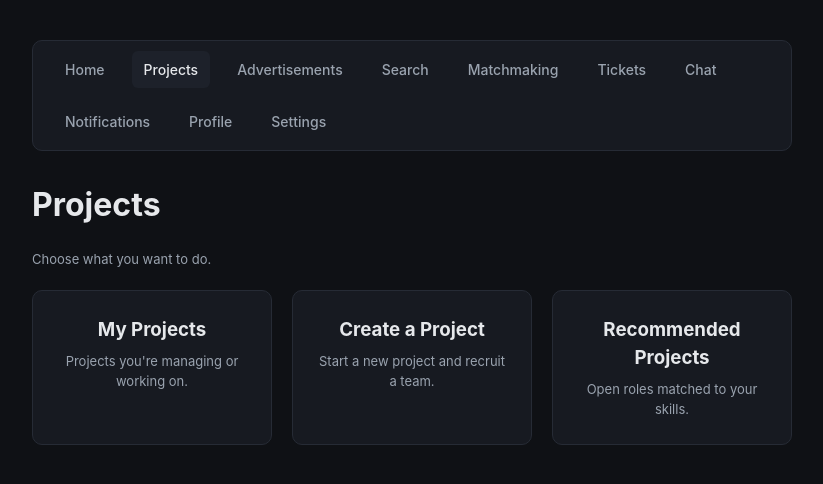
After one commit to TalismanTeam/Unitus, a Django app: page /projects/ in a window 1280 px wide. The commit adds this page. Shown: the top 484 px of the page, without its empty margins (228-1051 px from the left). Run offline with Django 5.2, Linux system fonts and the light colour scheme; the visitor is signed in with stand-in values (Sample User, id 1); parts of the project's set-up code (start-up, migrations or seed data) failed here and were passed over.

Commit message:
changed the dashboard to user profile fixed the url namings

```diff
--- a/unitus/accounts/urls.py
+++ b/unitus/accounts/urls.py
@@ -19,7 +19,14 @@ urlpatterns = [
     path('register/', views.register_view, name='register'),
     path('login/', views.login_view, name='login'),
     path('logout/', views.logout_view, name='logout'),
-    path('dashboard/', views.dashboard_view, name='dashboard'),
+
+    # Was 'dashboard/' -> now lives conceptually under "Projects > My Projects".
+    # URL path/name changed so it's no longer reachable as a standalone
+    # top-level nav item; it's now only linked to from the Projects hub page.
+    # NOTE: dashboard_projects_view (the JSON API dashboard.js calls) is
+    # untouched — its URL, name, and response shape are all unchanged.
+    path('my-projects/', views.my_projects_view, name='my-projects'),
+
     path('profile/', views.profile_page_view, name='profile-page'),
     path('profile/edit/', views.profile_edit_view, name='profile-edit'),
     path('profile/<int:id>/', views.profile_page_view, name='profile-page-detail'),
--- a/unitus/projects/urls.py
+++ b/unitus/projects/urls.py
@@ -4,7 +4,15 @@ from . import views
 app_name = "projects"
 
 urlpatterns = [
-    path('', views.home, name='home'),
+    # New: the "Projects" nav link now lands here — a hub page with
+    # 3 buttons (My Projects / Create a Project / Recommended Projects).
+    path('', views.projects_hub, name='home'),
+
+    # Was 'views.home' at '' / name='home'. It already builds a
+    # skill-matched job-ad "suggestions" list plus jobad/user search, so
+    # it's reused as-is for the new "Recommended Projects" button.
+    path('browse/', views.browse, name='browse'),
+
     path('new/', views.project_create, name='project_create'),
     path('<int:pk>/add-role/', views.project_add_role, name='project_add_role'),
     path('<int:pk>/workspace/', views.project_workspace, name='project_workspace'),
--- a/unitus/projects/views.py
+++ b/unitus/projects/views.py
@@ -21,7 +21,25 @@ from .permissions import can_view_workspace, is_active_member, is_project_pm
 from .services import sync_job_ad_status_for_role
 
 
-def home(request):
+@login_required
+def projects_hub(request):
+    """
+    New landing page for the "Projects" nav link: just 3 buttons that
+    route to the pages that already exist elsewhere.
+      - My Projects        -> accounts:my-projects (the old dashboard.html)
+      - Create a Project   -> projects:project_create
+      - Recommended Projects -> projects:browse (the old views.home)
+    """
+    return render(request, 'projects/hub.html')
+
+
+def browse(request):
+    """
+    Was `home` at /projects/ (name='home'). Unchanged logic — job-ad /
+    user search plus skill-matched suggestions — just moved to
+    /projects/browse/ (name='browse') and used as the destination for the
+    hub's "Recommended Projects" button.
+    """
 
     query = request.GET.get('q', '').strip()
     search_type = request.GET.get('type', 'jobads')
@@ -272,7 +290,7 @@ def project_delete(request, pk):
     if request.method == 'POST':
         project.delete()
         messages.success(request, 'Project deleted successfully.')
-        return redirect('accounts:dashboard')
+        return redirect('accounts:my-projects')
 
     return render(request, 'projects/project_delete_confirm.html', {'project': project})
 
@@ -356,7 +374,7 @@ def project_resign(request, pk):
                 sync_job_ad_status_for_role(member.project_role)
 
             messages.success(request, 'You have resigned from the project.')
-            return redirect('accounts:dashboard')
+            return redirect('accounts:my-projects')
     else:
         form = ProjectResignForm()
 
--- /dev/null
+++ b/unitus/templates/projects/hub.html
@@ -0,0 +1,51 @@
+{% load static %}
+<!DOCTYPE html>
+<html lang="en" dir="ltr">
+<head>
+  <meta charset="UTF-8">
+  <meta name="viewport" content="width=device-width, initial-scale=1.0">
+  <link rel="stylesheet" href="{% static 'css/styles.css' %}">
+  <title>Unitas - Projects</title>
+</head>
+<body>
+  <div class="container">
+    <nav>
+      <a href="{% url 'home' %}">Home</a>
+      <a href="{% url 'projects:home' %}" class="active">Projects</a>
+      <a href="project_advertisements.html">Advertisements</a>
+      <a href="search.html">Search</a>
+      <a href="matching.html">Matchmaking</a>
+      <a href="ticketManagement.html">Tickets</a>
+      <a href="chat.html">Chat</a>
+      <a href="notification.html">Notifications</a>
+      <a href="{% url 'accounts:profile-page' %}">Profile</a>
+      <a href="settings.html">Settings</a>
+    </nav>
+
+    <main>
+      <h1>Projects</h1>
+      <p class="hint">Choose what you want to do.</p>
+
+      <div style="display: flex; gap: 20px; flex-wrap: wrap; margin-top: 20px;">
+        <a href="{% url 'accounts:my-projects' %}"
+           style="flex: 1; min-width: 220px; background: var(--surface); border: 1px solid var(--border); border-radius: var(--radius); padding: 25px; text-decoration: none; text-align: center; color: var(--text);">
+          <h3 style="margin: 0 0 8px;">My Projects</h3>
+          <p class="hint" style="margin: 0;">Projects you're managing or working on.</p>
+        </a>
+
+        <a href="{% url 'projects:project_create' %}"
+           style="flex: 1; min-width: 220px; background: var(--surface); border: 1px solid var(--border); border-radius: var(--radius); padding: 25px; text-decoration: none; text-align: center; color: var(--text);">
+          <h3 style="margin: 0 0 8px;">Create a Project</h3>
+          <p class="hint" style="margin: 0;">Start a new project and recruit a team.</p>
+        </a>
+
+        <a href="{% url 'projects:browse' %}"
+           style="flex: 1; min-width: 220px; background: var(--surface); border: 1px solid var(--border); border-radius: var(--radius); padding: 25px; text-decoration: none; text-align: center; color: var(--text);">
+          <h3 style="margin: 0 0 8px;">Recommended Projects</h3>
+          <p class="hint" style="margin: 0;">Open roles matched to your skills.</p>
+        </a>
+      </div>
+    </main>
+  </div>
+</body>
+</html>
--- a/unitus/templates/userprofile.html
+++ b/unitus/templates/userprofile.html
@@ -51,8 +51,7 @@
   <div class="container" style="direction: ltr !important;">
     <nav>
       <a href="{% url 'home' %}">Home</a>
-      <a href="{% url 'accounts:dashboard' %}">Dashboard</a>
-      <a href="projects.html">Projects</a>
+      <a href="{% url 'projects:home' %}">Projects</a>
       <a href="project_advertisements.html">Advertisements</a>
       <a href="search.html">Search</a>
       <a href="matching.html">Matchmaking</a>
--- a/unitus/unitus/urls.py
+++ b/unitus/unitus/urls.py
@@ -20,7 +20,15 @@ from django.shortcuts import redirect
 
 urlpatterns = [
     path('admin/', admin.site.urls),
-    path('auth/', include('accounts.urls')),
+
+    # Was 'auth/' -> now mounted directly at the root. Every accounts.urls
+    # path (users/me, register/, login/, logout/, my-projects/, profile/...)
+    # is now reachable with no prefix at all, e.g. /login/ instead of
+    # /auth/login/. NOTE: this app is also mounted at '' below, right
+    # before reviews.urls — order matters if the two ever define an
+    # overlapping path, so accounts is listed first.
+    path('', include('accounts.urls')),
+
     path('projects/', include('projects.urls')),
     path('search/', include('search.urls')),
     path('recommendations/', include('recommendation.urls')),
```
Also changed, not shown: unitus/accounts/views.py (+19 -4 lines), unitus/static/js/dashboard.js (+5 -4 lines), unitus/static/js/main.js (+12 -12 lines), unitus/templates/dashboard.html (+3 -4 lines).
